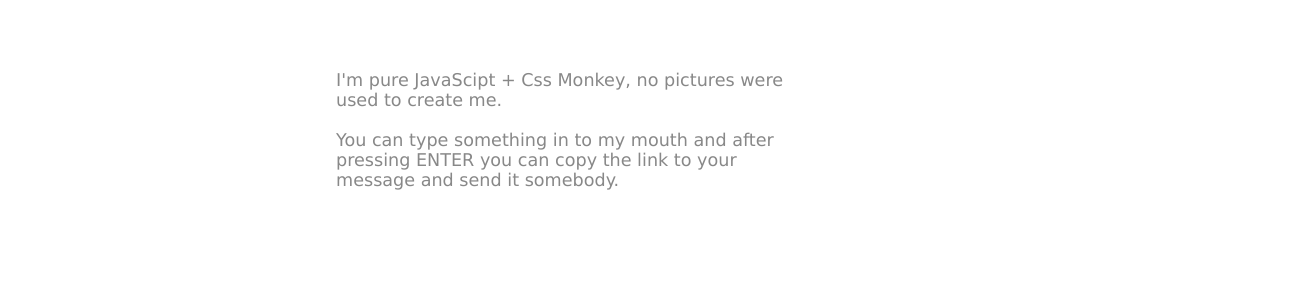
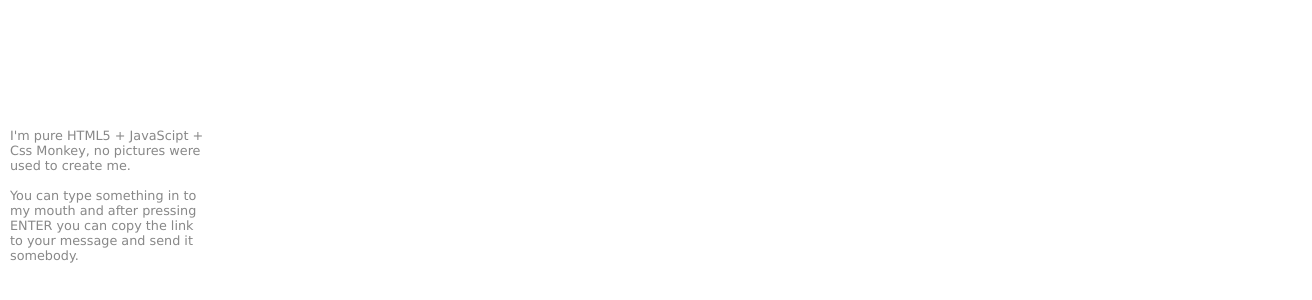
Before and after one commit to ired/Naughty-Monkey, a website with bundled scripts: page app/index.html in a window 1280 px wide. Shown: the part 582-882 px from the top of the page, 1312 px wide, since content can reach past the window. Built offline with nearby package versions, Linux system fonts and the light colour scheme; files whose address does not match are found by name.

Commit message:
spaces, positions

```diff
--- a/app/index.html
+++ b/app/index.html
@@ -41,7 +41,7 @@
         <div text-balloon class="bwrap"></div>
         <div class="stats"></div>
 
-        <p class="info" ng-show="data.info.visibility" >I'm pure JavaScipt + Css Monkey, no pictures were used to create me. <br/><br/>
+        <p class="info" ng-show="data.info.visibility" >I'm pure HTML5 + JavaScipt + Css Monkey, no pictures were used to create me. <br/><br/>
         You can type something in to my mouth and after pressing ENTER you can copy the link to your message and send it somebody.</p>
     </main>
 
@@ -59,7 +59,6 @@
     <script src="scripts/cursorTracking.js"></script>
     <script src="scripts/offcanvas.js"></script>
     <script src="scripts/app.js"></script>
-    <!--<script src="scripts/main.js"></script>-->
 
 </body>
 </html>
--- a/app/styles/main.scss
+++ b/app/styles/main.scss
@@ -184,7 +184,7 @@ body {
 main {
   margin: 0 auto;
   /* Height of the header */
-  padding: 40px 16px 16px 16px;
+  padding: 10px 16px 16px 16px;
   min-height: 100%;
 }
 
@@ -222,7 +222,7 @@ header {
     margin: 0 auto;
     min-height: 900px;
     max-height: 900px;
-    width: 100%;
+    //width: 100%;
 }
 .robothead {
     position: relative;
@@ -380,17 +380,15 @@ header {
 }
 .info {
     display: block;
-    position: relative;
-    left: 50%;
+    position: absolute;
+    left: 10px;
     margin-top: 100px;
-    margin-left: -25%;
+    //margin-left: -25%;
     text-align: left;
-    bottom: 0;
-    //margin-top: 50px;
+    bottom: 100px;
     color: #888;
-    font-size: 1.1em;
-    width: 480px;
-    height: 150px;
+    font-size: .8em;
+    width: 200px;
 }
 .stats {
     display: none;
```
Also changed, not shown: app/styles/main.css.
